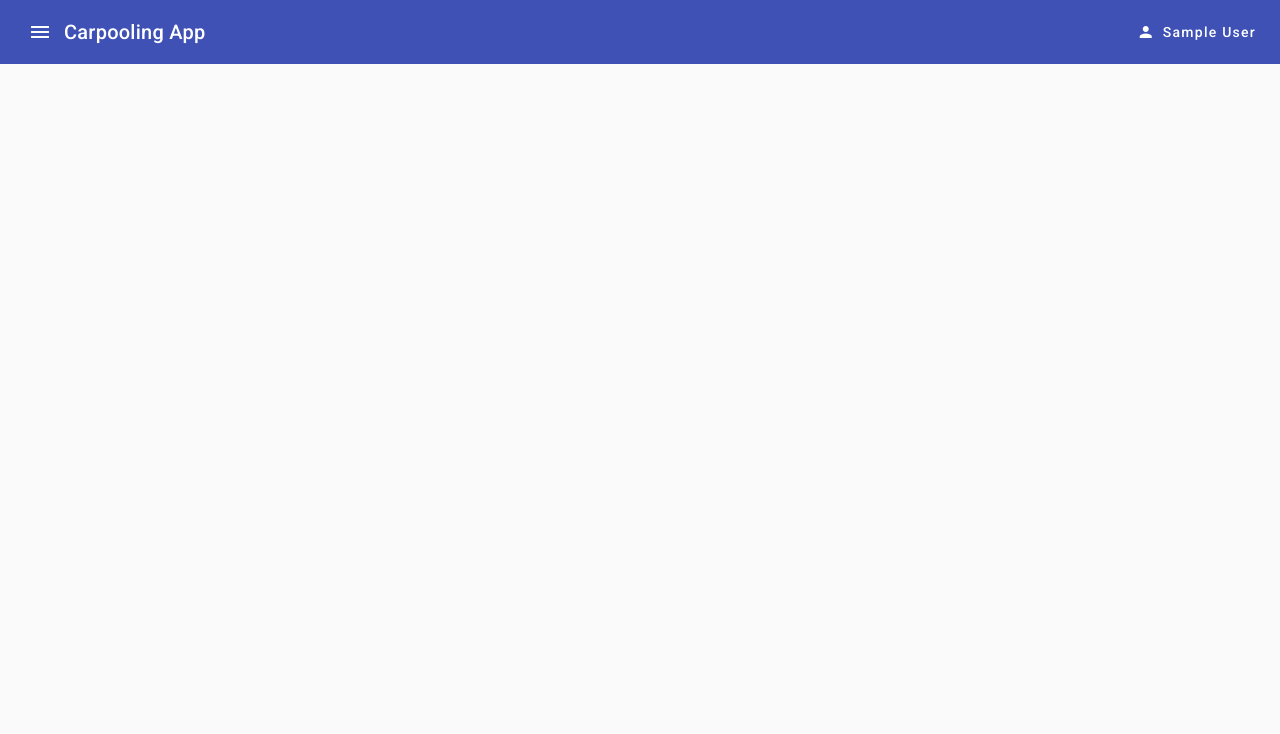
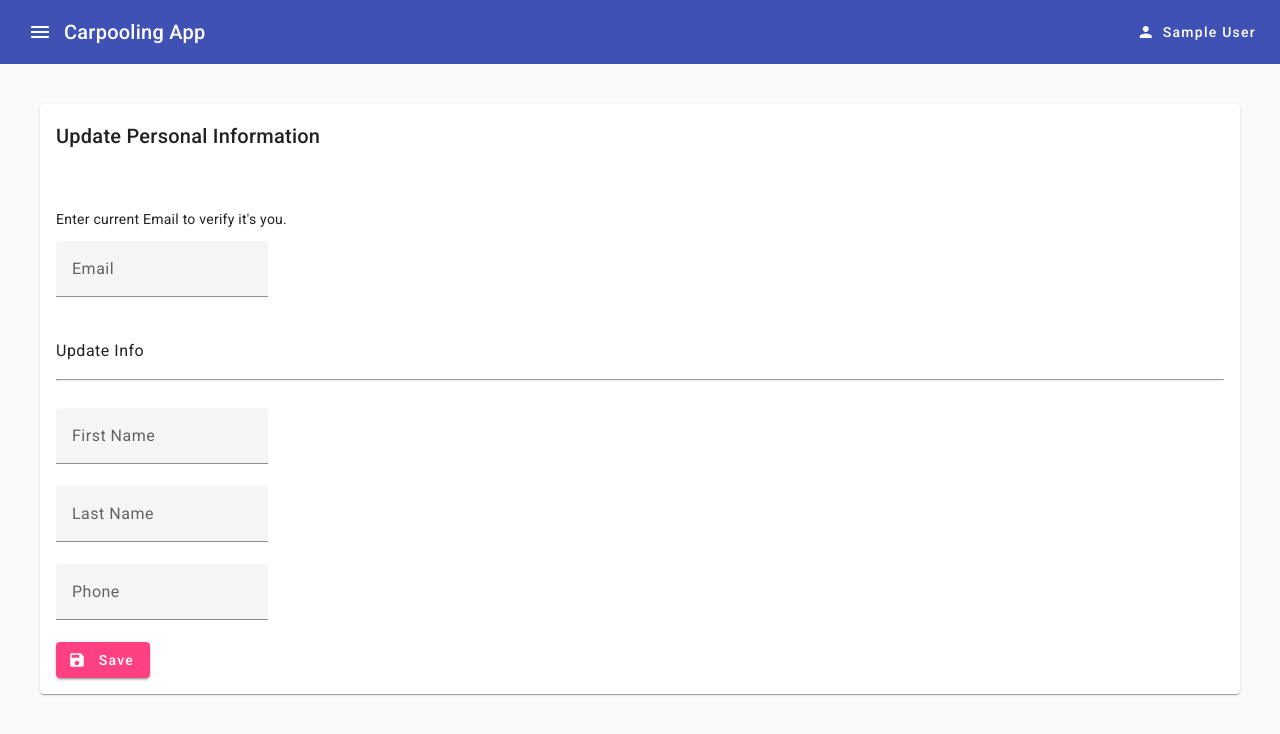
Before and after one commit to Cool-Crew/Carpooling-App, an Angular app: page /update in a window 1280 px wide. Before the commit this address led to /. Shown: the top 734 px of the page. Built offline with nearby package versions, Linux system fonts and the light colour scheme; sample sign-in values are in the browser's storage.

Commit message:
added update info

```diff
--- a/src/app/acc-info/acc-info.component.html
+++ b/src/app/acc-info/acc-info.component.html
@@ -2,4 +2,12 @@
     <h1>{{ user.firstName }} {{ user.lastName }}</h1>
     <p>Email: {{ user.email }}</p>
     <p>Phone: {{ user.phone }}</p>
+    <button
+          routerLink="/update"
+          mat-raised-button
+          color="accent"
+        >
+          <mat-icon>save</mat-icon>
+          <span>&nbsp;&nbsp;&nbsp;Update</span>
+        </button>
   </div>
--- a/src/app/app-routing.module.ts
+++ b/src/app/app-routing.module.ts
@@ -7,6 +7,7 @@ import { LoginComponent } from './login/login.component';
 import { RidesComponent } from './rides/rides.component';
 import { RoutesComponent } from './routes/routes.component';
 import { AccInfoComponent } from './acc-info/acc-info.component';
+import { UpdateComponent } from './update/update.component';
 
 const routes: Routes = [
   { path: 'about', component: AboutComponent, canActivate: [GuardAuthService] },
@@ -15,7 +16,8 @@ const routes: Routes = [
   { path: '', redirectTo: '/login', pathMatch: 'full'},
   { path: 'rides', component: RidesComponent, canActivate: [GuardAuthService] },
   { path: 'routes', component: RoutesComponent, canActivate: [GuardAuthService] },
-  { path: 'acc-info', component: AccInfoComponent, canActivate: [GuardAuthService] }
+  { path: 'acc-info', component: AccInfoComponent, canActivate: [GuardAuthService] },
+  { path: 'update', component: UpdateComponent, canActivate: [GuardAuthService] }
 ];
 
 @NgModule({
--- a/src/app/app.module.ts
+++ b/src/app/app.module.ts
@@ -1,6 +1,7 @@
 import { NgModule } from '@angular/core';
 import { BrowserModule } from '@angular/platform-browser';
 import { HttpClientModule } from '@angular/common/http';
+import { ReactiveFormsModule } from '@angular/forms';
 import { FormsModule } from '@angular/forms';
 import { MatSnackBarModule } from '@angular/material/snack-bar';
 
@@ -27,6 +28,7 @@ import { LoginComponent } from './login/login.component';
 import { RidesComponent } from './rides/rides.component';
 import { RoutesComponent } from './routes/routes.component';
 import { AccInfoComponent } from './acc-info/acc-info.component';
+import { UpdateComponent } from './update/update.component';
 
 
 @NgModule({
@@ -37,7 +39,8 @@ import { AccInfoComponent } from './acc-info/acc-info.component';
     LoginComponent,
     RidesComponent,
     RoutesComponent,
-    AccInfoComponent
+    AccInfoComponent,
+    UpdateComponent
   ],
   imports: [
     BrowserModule,
@@ -50,6 +53,7 @@ import { AccInfoComponent } from './acc-info/acc-info.component';
     MatToolbarModule,
     MatListModule,
     MatButtonModule,
+    ReactiveFormsModule,
     MatFormFieldModule,
     MatInputModule,
     MatCardModule,
--- a/src/app/auth.service.ts
+++ b/src/app/auth.service.ts
@@ -62,4 +62,16 @@ export class AuthService {
     }
     return new Observable();
   }
+
+  update(userData: any): Observable<any> {
+  const token = this.getToken();
+  if (token) {
+    const headers = { Authorization: `JWT ${token}` };
+    console.log('Sending update request with data:', userData);
+    return this.http.put<any>(`${environment.userAPIBase}/update`, userData, {
+      headers
+    });
+  }
+  return new Observable();
 }
+}
--- /dev/null
+++ b/src/app/update/update.component.html
@@ -0,0 +1,69 @@
+<mat-card>
+    <mat-card-content>
+      <form [formGroup]="updateForm" (ngSubmit)="onSubmit()">
+        <h2>Update Personal Information</h2>
+        <mat-error *ngIf="warning != null">{{ warning }}</mat-error><br />
+        <p>Enter current Email to verify it's you.</p>
+        <mat-form-field class="full-width-input">
+          <input
+            matInput
+            placeholder="Email"
+            formControlName="email"
+            required
+          />
+          <mat-error *ngIf="updateForm.get('email')?.invalid && updateForm.get('email')?.touched">
+            <span *ngIf="updateForm.get('email')?.errors?.['required']">Email is required.</span>
+            <span *ngIf="updateForm.get('email')?.errors?.['email']">Email must be a valid email address.</span>
+          </mat-error>
+        </mat-form-field><br /><br />
+        <h4>Update Info</h4><hr /><br />
+        <mat-form-field class="full-width-input">
+            <input matInput placeholder="First Name" formControlName="firstName" required />
+            <mat-error *ngIf="updateForm.get('firstName')?.invalid && updateForm.get('firstName')?.touched">
+              First name is required.
+            </mat-error>
+          </mat-form-field>
+          <br />
+          <mat-form-field class="full-width-input">
+            <input matInput placeholder="Last Name" formControlName="lastName" required />
+            <mat-error *ngIf="updateForm.get('lastName')?.invalid && updateForm.get('lastName')?.touched">
+              Last name is required.
+            </mat-error>
+          </mat-form-field>
+          <br />
+        <mat-form-field class="full-width-input">
+          <input
+            matInput
+            type="tel"
+            placeholder="Phone"
+            formControlName="phone"
+            required
+          />
+          <mat-error *ngIf="updateForm.get('phone')?.invalid && updateForm.get('phone')?.touched">
+            <span *ngIf="updateForm.get('phone')?.errors?.['required']">Phone is required.</span>
+            <span *ngIf="updateForm.get('phone')?.errors?.['pattern']">Phone must be a valid phone number.</span>
+          </mat-error>
+        </mat-form-field><br />
+        <!-- Add additional form fields here -->
+        <button
+          mat-raised-button
+          color="accent"
+          type="submit"
+          *ngIf="loading === false"
+        >
+          <mat-icon>save</mat-icon>
+          <span>&nbsp;Save</span>
+        </button>
+        <button
+          *ngIf="loading"
+          [disabled]="loading"
+          mat-raised-button
+          color="primary"
+          type="submit"
+        >
+          <mat-icon>account_box</mat-icon>
+          <span>&nbsp;&nbsp;&nbsp;Processing Request</span>
+        </button>
+      </form>
+    </mat-card-content>
+  </mat-card>
--- /dev/null
+++ b/src/app/update/update.component.ts
@@ -0,0 +1,44 @@
+import { Component } from '@angular/core';
+import { FormGroup, FormControl, Validators } from '@angular/forms';
+import { AuthService } from '../auth.service';
+import { Router } from '@angular/router';
+
+@Component({
+  selector: 'app-update',
+  templateUrl: './update.component.html',
+  styleUrls: ['./update.component.css']
+})
+export class UpdateComponent {
+  updateForm = new FormGroup({
+    firstName: new FormControl('', Validators.required),
+    lastName: new FormControl('', Validators.required),
+    email: new FormControl('', [Validators.required, Validators.email]),
+    phone: new FormControl('', [Validators.required, Validators.pattern('[0-9]{10}')]),
+    // Add additional form controls here
+  });
+
+  warning = '';
+  success = false;
+  loading = false;
+
+  constructor(private authService: AuthService, private router: Router) {}
+
+  onSubmit() {
+    if (this.updateForm.valid) {
+      this.loading = true;
+      this.authService.update(this.updateForm.value).subscribe(
+        success => {
+          this.success = true;
+          this.warning = '';
+          this.loading = false;
+          this.router.navigate(['/acc-info']);
+        },
+        err => {
+          this.success = false;
+          this.warning = err.error.message;
+          this.loading = false;
+        }
+      );
+    }
+  }
+}
```
Also changed, not shown: src/app/update/update.component.css (added).
